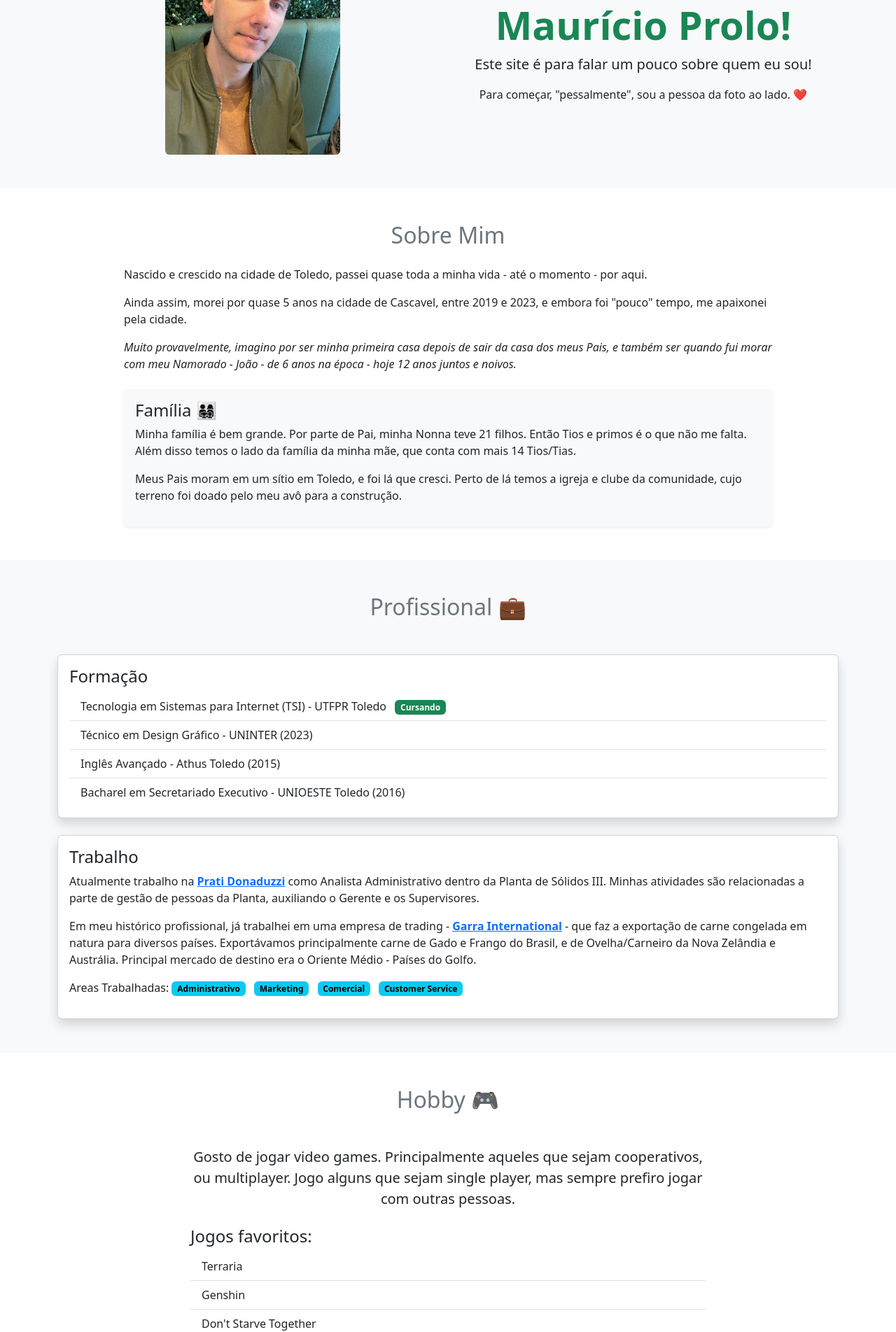
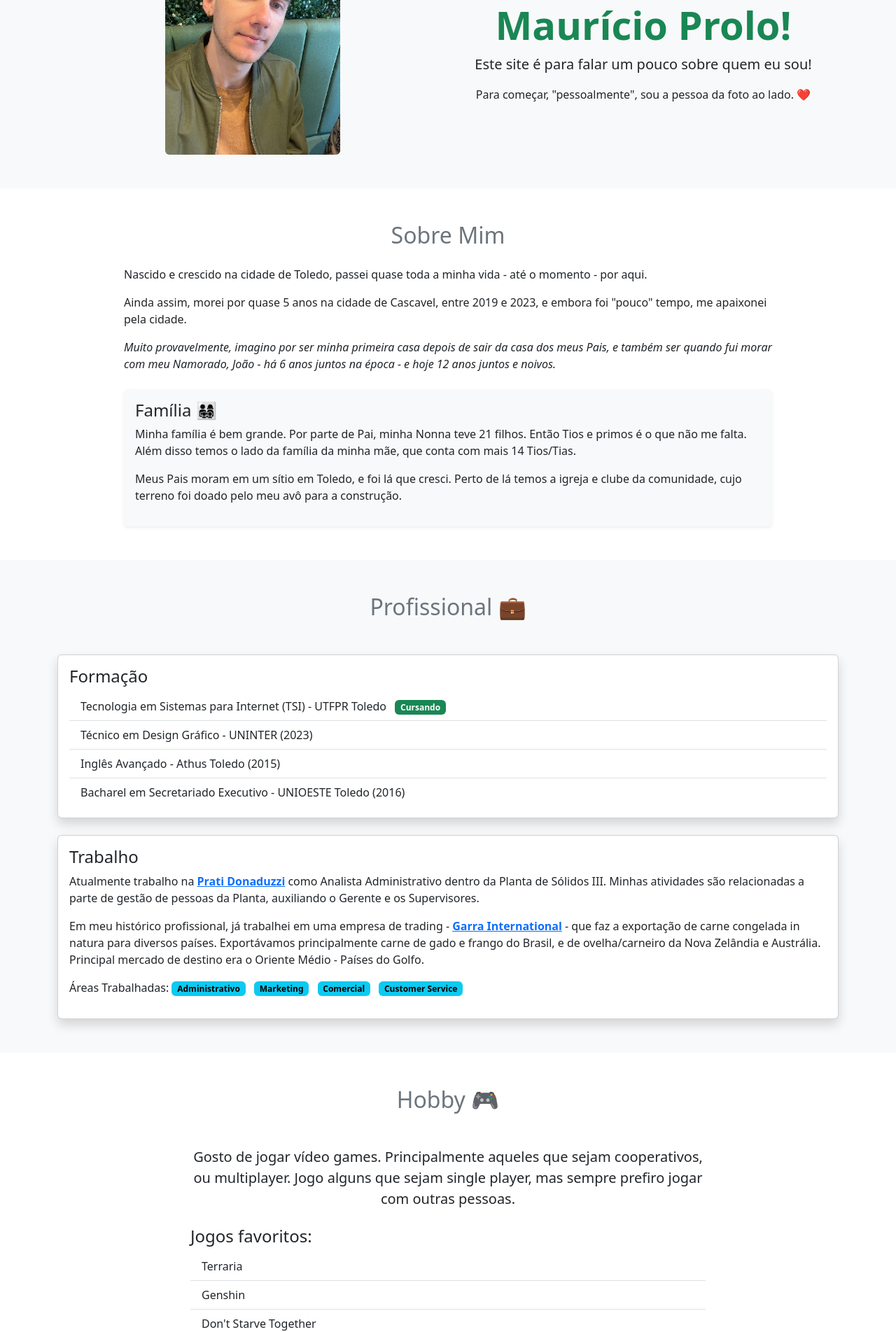
Before and after one commit to mlprolo/mlprolo.github.io, a plain HTML site: page index.html in a window 1280 px wide. Shown: the part 220-2123 px from the top of the page at 70% size. Drawn offline with nearby package versions, Linux system fonts and the light colour scheme.

Commit message:
Small text improvements

```diff
--- a/index.html
+++ b/index.html
@@ -37,7 +37,7 @@
                     Este site é para falar um pouco sobre quem eu sou!
                 </p>
                 <p>
-                    Para começar, "pessalmente", sou a pessoa da foto ao lado. ❤️
+                    Para começar, "pessoalmente", sou a pessoa da foto ao lado. ❤️
                 </p>
             </div>
 
@@ -59,7 +59,7 @@
                     </p>
                     <p class="fst-italic">
                         Muito provavelmente, imagino por ser minha primeira casa depois de sair da casa dos meus Pais, e
-                        também ser quando fui morar com meu Namorado - João - de 6 anos na época - hoje 12 anos juntos
+                        também ser quando fui morar com meu Namorado, João - há 6 anos juntos na época - e hoje 12 anos juntos
                         e noivos.
                     </p>
 
@@ -112,12 +112,12 @@
                         Em meu histórico profissional, já trabalhei em uma empresa de trading -
                         <a href="https://www.garrainternational.com/" target="_blank" class="fw-bold">Garra
                             International</a>
-                        - que faz a exportação de carne congelada em natura para diversos países. Exportávamos
-                        principalmente carne de Gado e Frango do Brasil, e de Ovelha/Carneiro da Nova Zelândia e
+                        - que faz a exportação de carne congelada in natura para diversos países. Exportávamos
+                        principalmente carne de gado e frango do Brasil, e de ovelha/carneiro da Nova Zelândia e
                         Austrália. Principal mercado de destino era o Oriente Médio - Países do Golfo.
                     </p>
                     <p class="mt-3">
-                        Areas Trabalhadas:
+                        Áreas Trabalhadas:
                         <span class="badge text-bg-info me-2">Administrativo</span>
                         <span class="badge text-bg-info me-2">Marketing</span>
                         <span class="badge text-bg-info me-2">Comercial</span>
@@ -134,7 +134,7 @@
             <div class="row justify-content-center">
                 <div class="col-lg-8">
                     <p class="lead text-center">
-                        Gosto de jogar video games. Principalmente aqueles que sejam cooperativos, ou multiplayer.
+                        Gosto de jogar vídeo games. Principalmente aqueles que sejam cooperativos, ou multiplayer.
                         Jogo alguns que sejam single player, mas sempre prefiro jogar com outras pessoas.
                     </p>
 
@@ -166,7 +166,7 @@
                         <div class="card-body">
                             <h3 class="card-title h4">Kung Fu 🥋</h3>
                             <p class="card-text">
-                                Eu costumava a lutar Kung Fu - treinava na acadmia Impact Kung Fu em Cascavel.
+                                Eu costumava lutar Kung Fu - treinava na acadmia Impact Kung Fu em Cascavel.
                                 Porém, ao me mudar para Toledo, não pude continuar.
                                 Graduei até a faixa Marrom-Claro.
                             </p>
```
